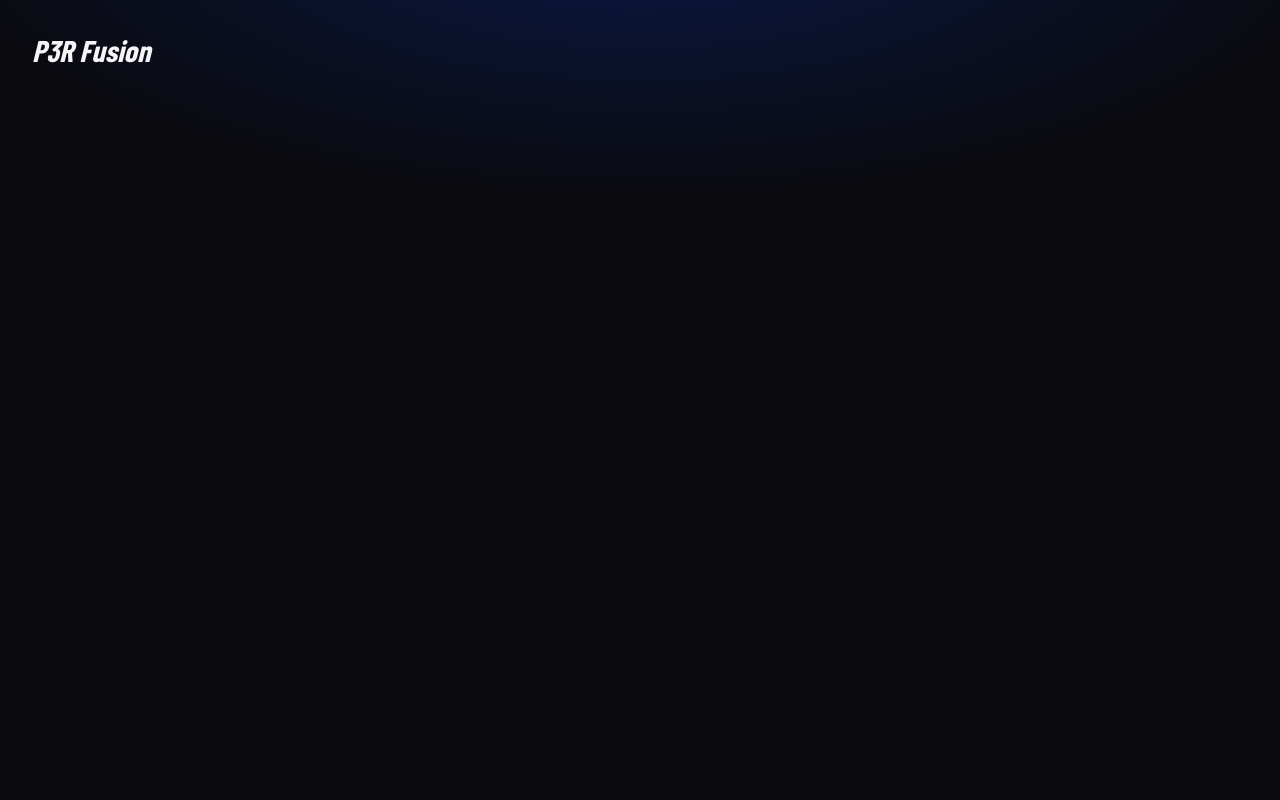
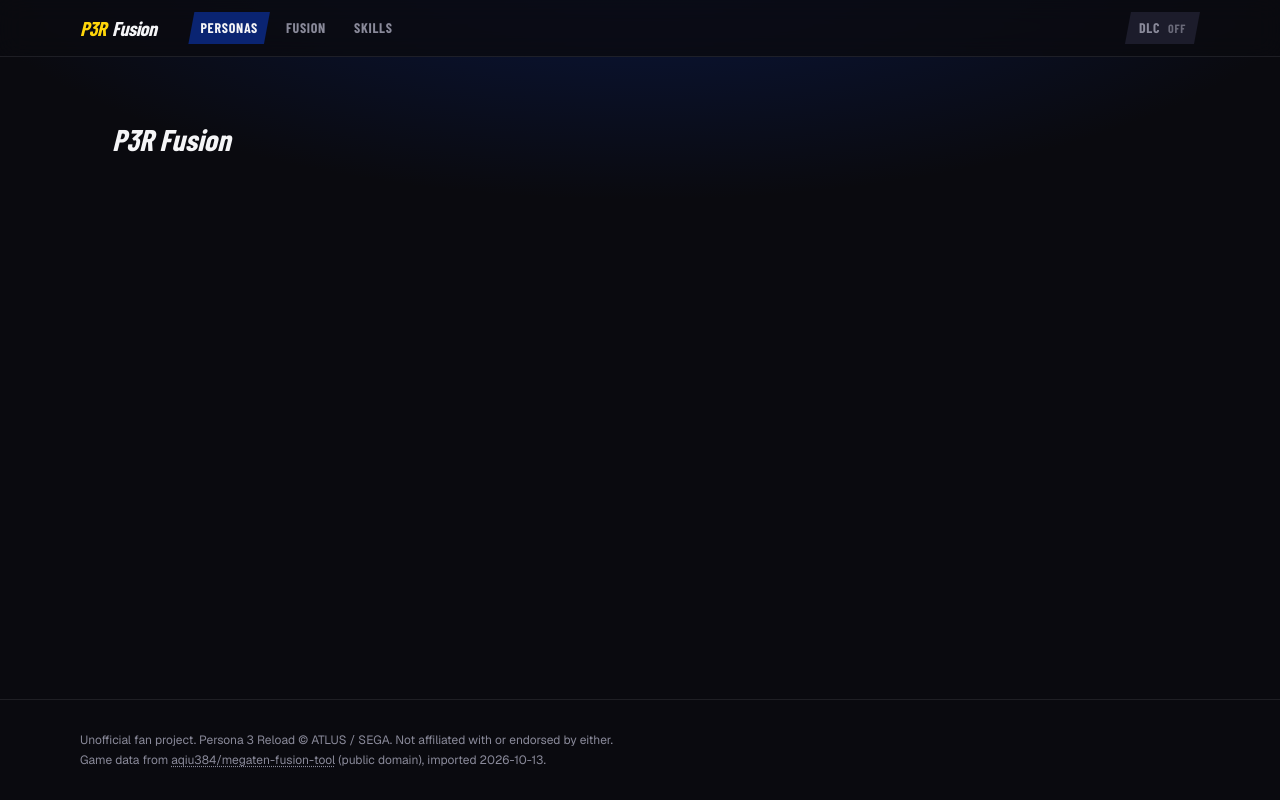
Before and after one commit to M4c-beth/persona3_fusion, a Next.js app: page / in a window 1280 px wide. Built offline with nearby package versions, Linux system fonts and the light colour scheme; a web font is replaced by a local one.

Commit message:
Add site header, footer and DLC toggle

```diff
--- a/src/app/layout.tsx
+++ b/src/app/layout.tsx
@@ -1,5 +1,9 @@
 import type { Metadata } from "next";
 import { Barlow_Condensed, Geist, Geist_Mono } from "next/font/google";
+import { DlcProvider } from "@/components/features/DlcProvider";
+import { SiteFooter } from "@/components/features/SiteFooter";
+import { SiteHeader } from "@/components/features/SiteHeader";
+import { TooltipProvider } from "@/components/ui/tooltip";
 import "./globals.css";
 
 const geistSans = Geist({ variable: "--font-geist-sans", subsets: ["latin"] });
@@ -12,15 +16,21 @@
 });
 
 export const metadata: Metadata = {
-  title: "P3R Fusion",
-  description: "Persona 3 Reload persona compendium and fusion calculator.",
+  title: { default: "P3R Fusion", template: "%s · P3R Fusion" },
+  description: "Persona 3 Reload persona compendium and fusion calculator, with DLC persona support.",
 };
 
 export default function RootLayout({ children }: Readonly<{ children: React.ReactNode }>) {
   return (
     <html lang="en" className={`dark ${geistSans.variable} ${geistMono.variable} ${display.variable}`}>
-      <body className="antialiased">
-        {children}
+      <body className="flex min-h-dvh flex-col antialiased">
+        <DlcProvider>
+          <TooltipProvider>
+            <SiteHeader />
+            <main className="mx-auto w-full max-w-6xl flex-1 px-4 py-8">{children}</main>
+            <SiteFooter />
+          </TooltipProvider>
+        </DlcProvider>
       </body>
     </html>
   );
--- /dev/null
+++ b/src/components/features/DlcProvider.tsx
@@ -0,0 +1,69 @@
+"use client";
+
+import { createContext, useCallback, useContext, useEffect, useMemo, useState } from "react";
+import { z } from "zod";
+import { FUSION_CHART, PERSONAS } from "@/lib/game/data";
+import { createFusionPool, type FusionPool } from "@/lib/game/fusion";
+import { DLC_PACKS, type DlcPack } from "@/types/game";
+
+const STORAGE_KEY = "p3r-fusion:dlc";
+const storedSchema = z.array(z.enum(DLC_PACKS));
+
+interface DlcContextValue {
+  enabled: ReadonlySet<DlcPack>;
+  setPack: (pack: DlcPack, on: boolean) => void;
+  setAll: (on: boolean) => void;
+  pool: FusionPool;
+}
+
+const DlcContext = createContext<DlcContextValue | null>(null);
+
+function readStored(): DlcPack[] {
+  try {
+    const parsed = storedSchema.safeParse(JSON.parse(localStorage.getItem(STORAGE_KEY) ?? "[]"));
+    return parsed.success ? parsed.data : [];
+  } catch {
+    return [];
+  }
+}
+
+export function DlcProvider({ children }: { children: React.ReactNode }) {
+  const [enabled, setEnabled] = useState<ReadonlySet<DlcPack>>(() => new Set());
+
+  useEffect(() => {
+    const stored = readStored();
+    if (stored.length) setEnabled(new Set(stored));
+  }, []);
+
+  const update = useCallback((next: Set<DlcPack>) => {
+    setEnabled(next);
+    try {
+      localStorage.setItem(STORAGE_KEY, JSON.stringify([...next]));
+    } catch {
+      // Storage unavailable (private mode); the choice just won't persist.
+    }
+  }, []);
+
+  const setPack = useCallback(
+    (pack: DlcPack, on: boolean) => {
+      const next = new Set(enabled);
+      if (on) next.add(pack);
+      else next.delete(pack);
+      update(next);
+    },
+    [enabled, update],
+  );
+
+  const setAll = useCallback((on: boolean) => update(new Set(on ? DLC_PACKS : [])), [update]);
+
+  const pool = useMemo(() => createFusionPool(PERSONAS, FUSION_CHART, enabled), [enabled]);
+
+  const value = useMemo(() => ({ enabled, setPack, setAll, pool }), [enabled, setPack, setAll, pool]);
+  return <DlcContext.Provider value={value}>{children}</DlcContext.Provider>;
+}
+
+export function useDlc(): DlcContextValue {
+  const ctx = useContext(DlcContext);
+  if (!ctx) throw new Error("useDlc must be used inside DlcProvider");
+  return ctx;
+}
--- /dev/null
+++ b/src/components/features/DlcToggle.tsx
@@ -0,0 +1,60 @@
+"use client";
+
+import { Popover, PopoverContent, PopoverTrigger } from "@/components/ui/popover";
+import { Switch } from "@/components/ui/switch";
+import { DLC_PACKS } from "@/types/game";
+import { cn } from "@/lib/utils";
+import { useDlc } from "./DlcProvider";
+
+const PACK_NOTE: Record<(typeof DLC_PACKS)[number], string> = {
+  "P5R Persona Set 1": "Arsène, Zorro, Carmen +6",
+  "P5R Persona Set 2": "Satanael, Mercurius, Hecate +6",
+  "P4G Persona Set": "Izanagi, Magatsu-Izanagi, Kaguya",
+};
+
+export function DlcToggle() {
+  const { enabled, setPack, setAll } = useDlc();
+  const count = enabled.size;
+  const allOn = count === DLC_PACKS.length;
+
+  return (
+    <Popover>
+      <PopoverTrigger
+        className={cn(
+          "clip-slant flex h-8 items-center gap-2 px-3.5 font-heading text-sm font-bold uppercase tracking-wider transition-colors",
+          count
+            ? "bg-p3r-yellow text-p3r-black hover:bg-p3r-yellow/90"
+            : "bg-secondary text-muted-foreground hover:text-foreground",
+        )}
+        aria-label={`DLC personas: ${count ? `${count} of ${DLC_PACKS.length} packs on` : "off"}`}
+      >
+        DLC
+        <span className={cn("text-xs", count ? "text-p3r-black/70" : "text-muted-foreground/70")}>
+          {count ? (allOn ? "On" : `${count}/${DLC_PACKS.length}`) : "Off"}
+        </span>
+      </PopoverTrigger>
+      <PopoverContent align="end" className="w-80 gap-0 p-0">
+        <label className="flex cursor-pointer items-center justify-between gap-4 border-b px-4 py-3">
+          <span>
+            <span className="block font-heading text-base font-bold uppercase tracking-wide">DLC Personas</span>
+            <span className="block text-xs text-muted-foreground">Include paid Persona packs in fusions</span>
+          </span>
+          <Switch checked={allOn} onCheckedChange={(on) => setAll(on)} aria-label="All DLC packs" />
+        </label>
+        <ul className="py-1">
+          {DLC_PACKS.map((pack) => (
+            <li key={pack}>
+              <label className="flex cursor-pointer items-center justify-between gap-4 px-4 py-2 hover:bg-accent/50">
+                <span>
+                  <span className="block text-sm">{pack}</span>
+                  <span className="block text-xs text-muted-foreground">{PACK_NOTE[pack]}</span>
+                </span>
+                <Switch size="sm" checked={enabled.has(pack)} onCheckedChange={(on) => setPack(pack, on)} />
+              </label>
+            </li>
+          ))}
+        </ul>
+      </PopoverContent>
+    </Popover>
+  );
+}
--- /dev/null
+++ b/src/components/features/SiteFooter.tsx
@@ -0,0 +1,25 @@
+import { DATA_SOURCE } from "@/lib/game/data";
+
+export function SiteFooter() {
+  return (
+    <footer className="mt-24 border-t">
+      <div className="mx-auto max-w-6xl space-y-1 px-4 py-8 text-xs text-muted-foreground">
+        <p>
+          Unofficial fan project. Persona 3 Reload © ATLUS / SEGA. Not affiliated with or endorsed by either.
+        </p>
+        <p>
+          Game data from{" "}
+          <a
+            href={`https://github.com/${DATA_SOURCE.repo}`}
+            className="underline decoration-dotted underline-offset-2 hover:text-foreground"
+            target="_blank"
+            rel="noreferrer"
+          >
+            {DATA_SOURCE.repo}
+          </a>{" "}
+          (public domain), imported {DATA_SOURCE.importedAt}.
+        </p>
+      </div>
+    </footer>
+  );
+}
--- /dev/null
+++ b/src/components/features/SiteHeader.tsx
@@ -0,0 +1,51 @@
+"use client";
+
+import Link from "next/link";
+import { usePathname } from "next/navigation";
+import { cn } from "@/lib/utils";
+import { DlcToggle } from "./DlcToggle";
+
+const NAV = [
+  { href: "/", label: "Personas" },
+  { href: "/fusion/", label: "Fusion" },
+  { href: "/skills/", label: "Skills" },
+] as const;
+
+function isActive(pathname: string, href: string) {
+  if (href === "/") return pathname === "/" || pathname.startsWith("/persona/");
+  return pathname.startsWith(href.replace(/\/$/, ""));
+}
+
+export function SiteHeader() {
+  const pathname = usePathname();
+
+  return (
+    <header className="sticky top-0 z-40 border-b bg-background/80 backdrop-blur-md">
+      <div className="mx-auto flex h-14 max-w-6xl items-center gap-4 px-4 sm:gap-8">
+        <Link href="/" className="flex items-baseline gap-1.5 font-heading text-xl font-extrabold italic tracking-tight">
+          <span className="text-p3r-yellow">P3R</span>
+          <span className="hidden sm:inline">Fusion</span>
+        </Link>
+        <nav className="flex flex-1 items-center gap-1" aria-label="Main">
+          {NAV.map(({ href, label }) => {
+            const active = isActive(pathname, href);
+            return (
+              <Link
+                key={href}
+                href={href}
+                aria-current={active ? "page" : undefined}
+                className={cn(
+                  "clip-slant px-3 py-1.5 font-heading text-sm font-bold uppercase tracking-wider transition-colors",
+                  active ? "bg-p3r-blue text-foreground" : "text-muted-foreground hover:text-foreground",
+                )}
+              >
+                {label}
+              </Link>
+            );
+          })}
+        </nav>
+        <DlcToggle />
+      </div>
+    </header>
+  );
+}
```
